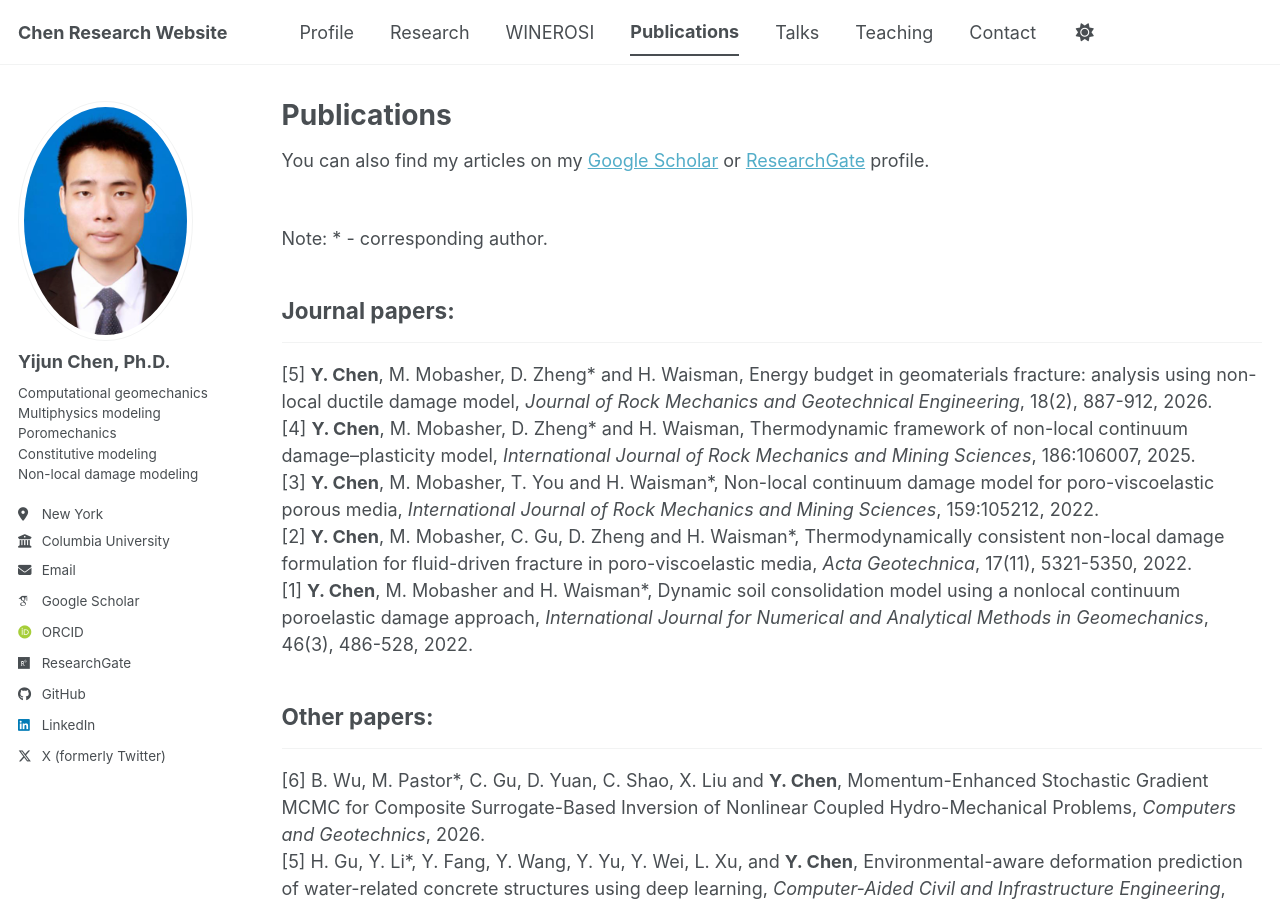
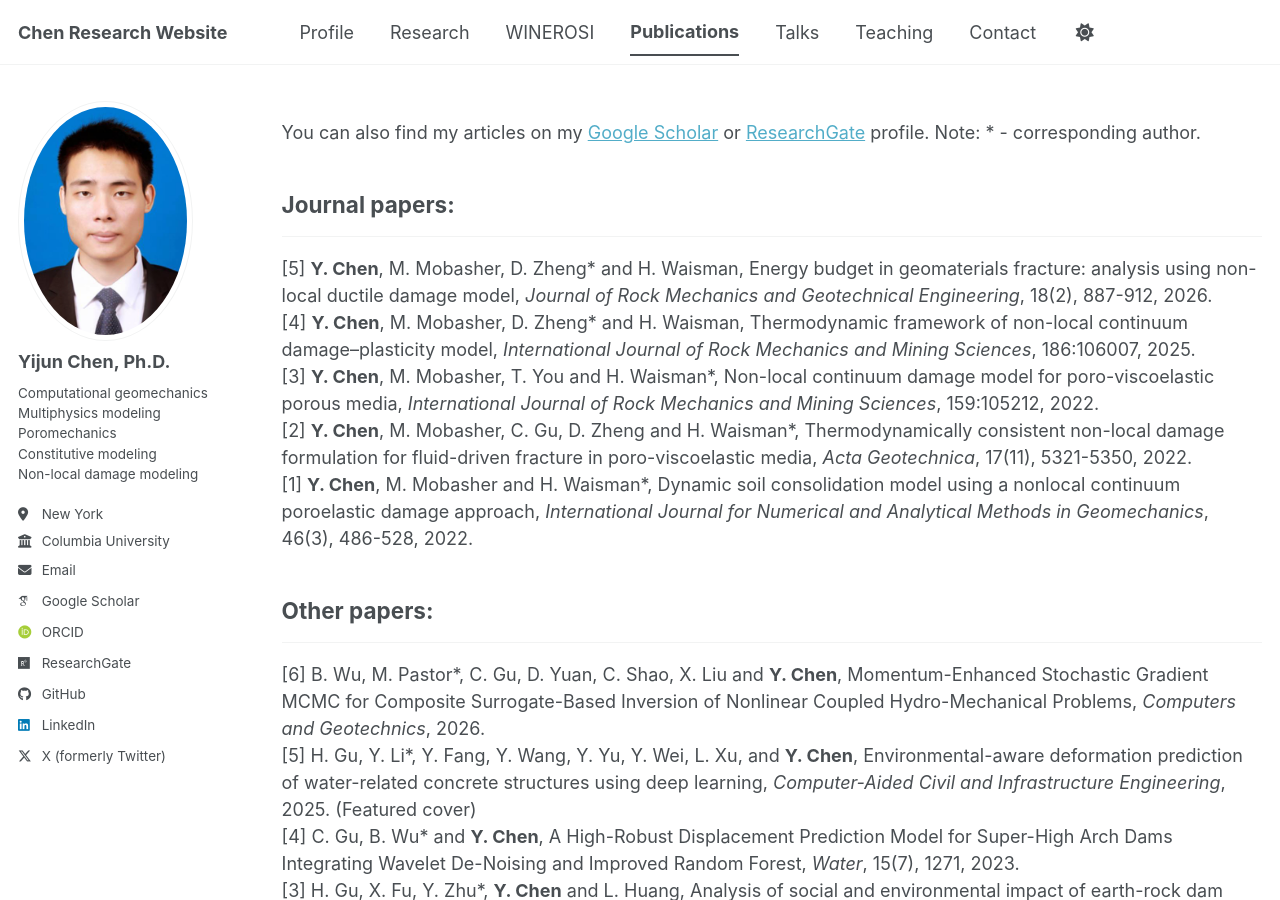
Before and after one commit to chenhhu/chenhhu.github.io, a Jekyll site: the page built from _pages/publications.md, in a window 1280 px wide and 900 px high. Built offline with Jekyll 4.4.1, drawn with Linux system fonts in a browser that asks for light colours; some web fonts are replaced; a script bundle is joined from its source files by our own code; library files that are not in the unit come from our copies.

Commit message:
Update publications.md

```diff
--- a/_pages/publications.md
+++ b/_pages/publications.md
@@ -1,6 +1,5 @@
 ---
 layout: archive
-title: "Publications"
 permalink: /publications/
 author_profile: true
 ---
@@ -9,10 +8,7 @@ author_profile: true
   {% assign author = site.data.authors[page.author] %}{% else %}{% assign author = site.author %}
 {% endif %}
 
-You can also find my articles on my <a href="{{author.googlescholar}}"> Google Scholar</a> or <a href="{{author.researchgate}}"> ResearchGate</a> profile.
-<br>
-
-Note: * - corresponding author.
+You can also find my articles on my <a href="{{author.googlescholar}}"> Google Scholar</a> or <a href="{{author.researchgate}}"> ResearchGate</a> profile.  Note: * - corresponding author.
 
 ## Journal papers:
 ---
```
